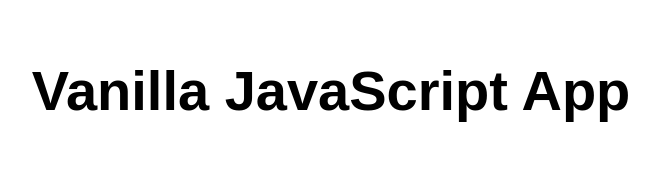
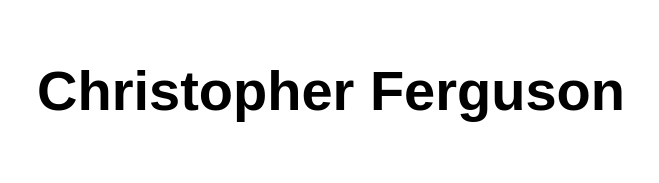
Before and after one commit to manlyjpanda/my-first-static-web-app, a website: page src/index.html in a window 1280 px wide. Shown: the whole page, without its empty margins (309-968 px from the left). Drawn offline with Linux system fonts and the light colour scheme.

Commit message:
Update index.html

```diff
--- a/src/index.html
+++ b/src/index.html
@@ -5,12 +5,12 @@
   <meta charset="UTF-8">
   <meta name="viewport" content="width=device-width, initial-scale=1.0">
   <link rel="stylesheet" href="styles.css">
-  <title>Vanilla JavaScript App</title>
+  <title>Christopher Ferguson</title>
 </head>
 
 <body>
   <main>
-    <h1>Vanilla JavaScript App</h1>
+    <h1>Christopher Ferguson</h1>
   </main>
 </body>
 
```
